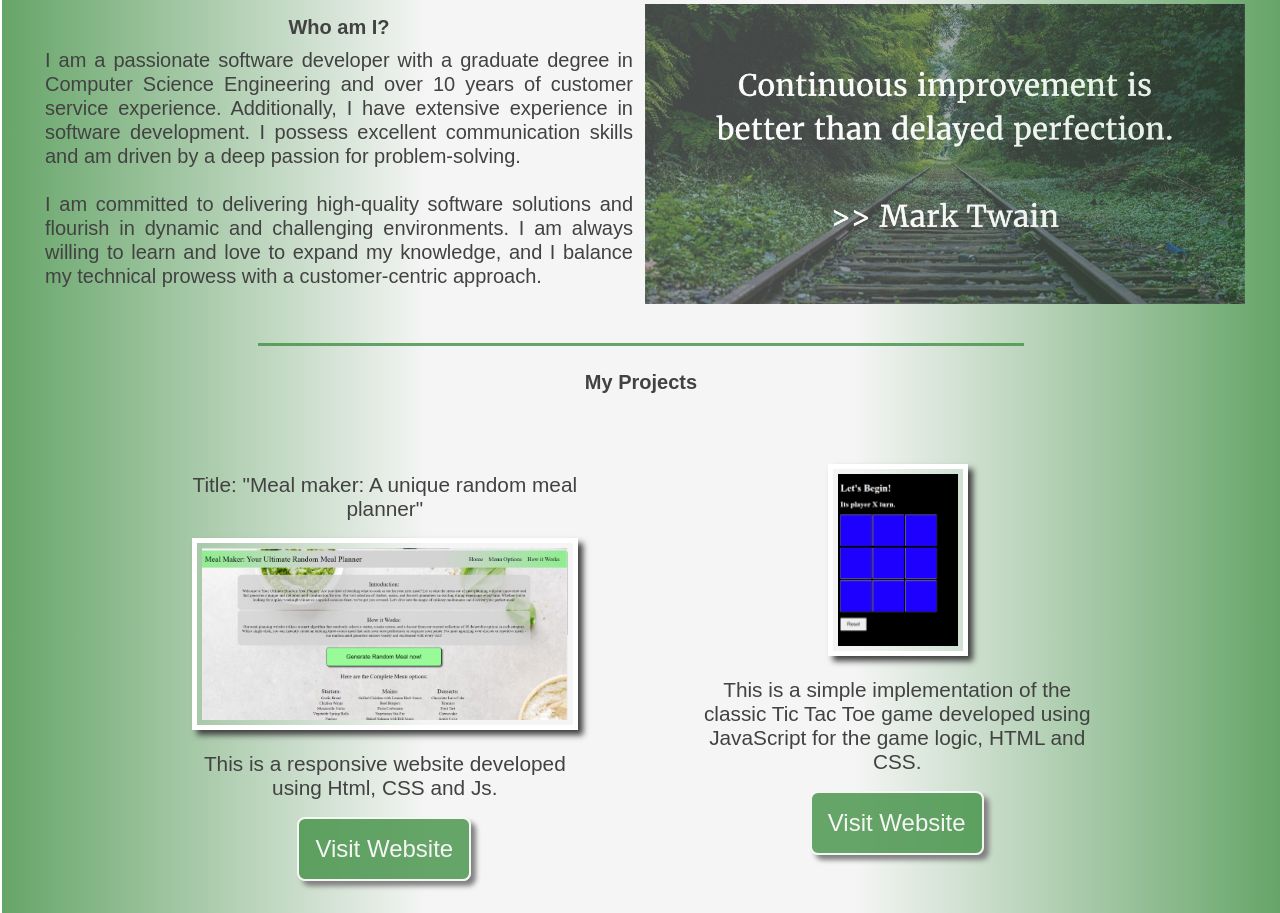
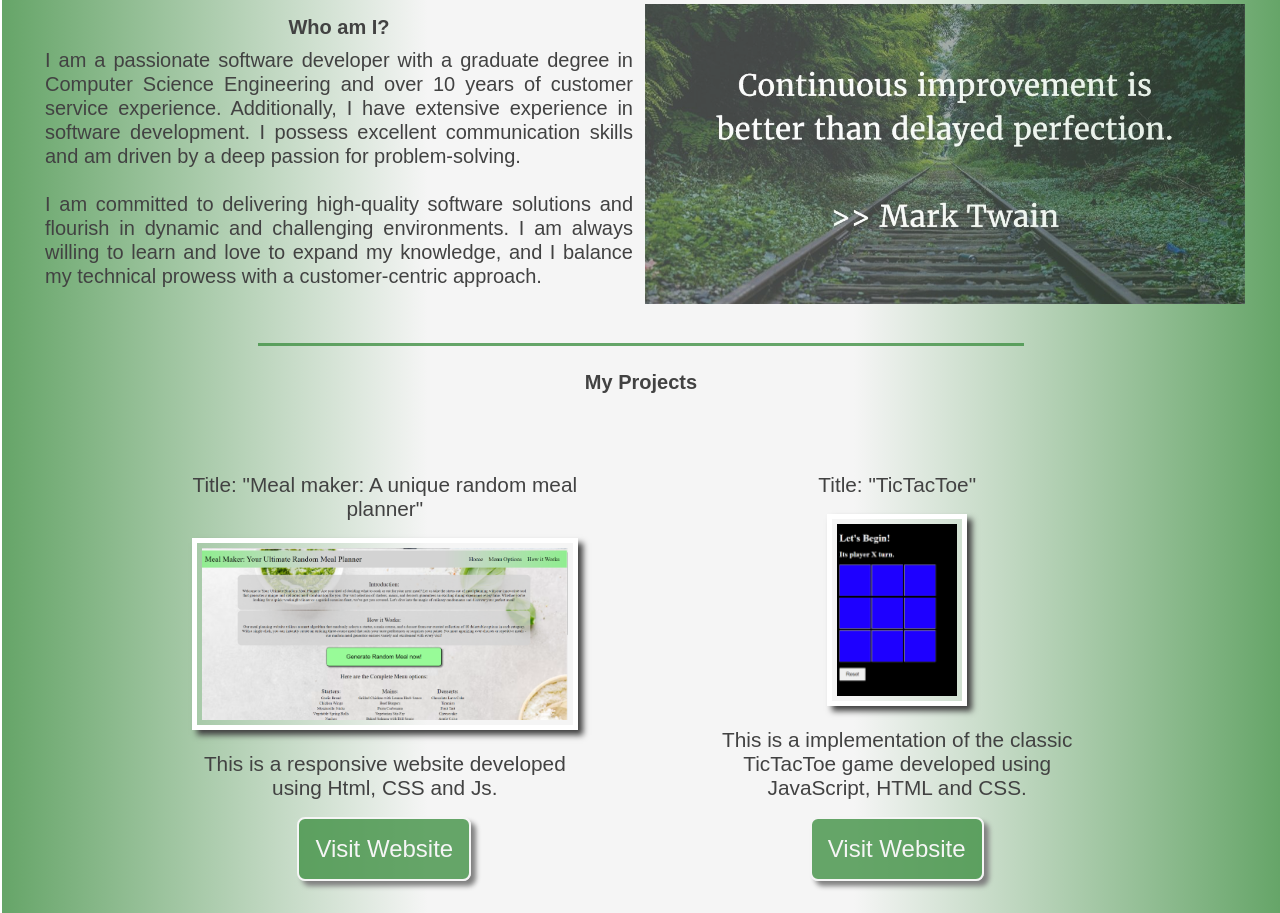
Before and after one commit to sravanirc/sravani-ravuri-portfolio, a plain HTML site: page index.html in a window 1280 px wide. Shown: the part 379-1292 px from the top of the page. Drawn offline with Linux system fonts and the light colour scheme.

Commit message:
made changes to TicTacToe project tile

```diff
--- a/index.html
+++ b/index.html
@@ -52,8 +52,9 @@
         </div>
         <div class="project">
             <a href="https://sravanirc.github.io/TicTacToe/" target="_blank">
+                <p class="projtitle">Title: "TicTacToe"</p>
             <img src="./resources/images/TicTacToe.png" alt="Project 2 screenshots">
-            <p>This is a simple implementation of the classic Tic Tac Toe game developed using JavaScript for the game logic, HTML and CSS.</p>
+            <p>This is a implementation of the classic TicTacToe game developed using JavaScript, HTML and CSS.</p>
             <button class="visitProject"> Visit Website</button></a>
         </div>
     <div class="project">
```
